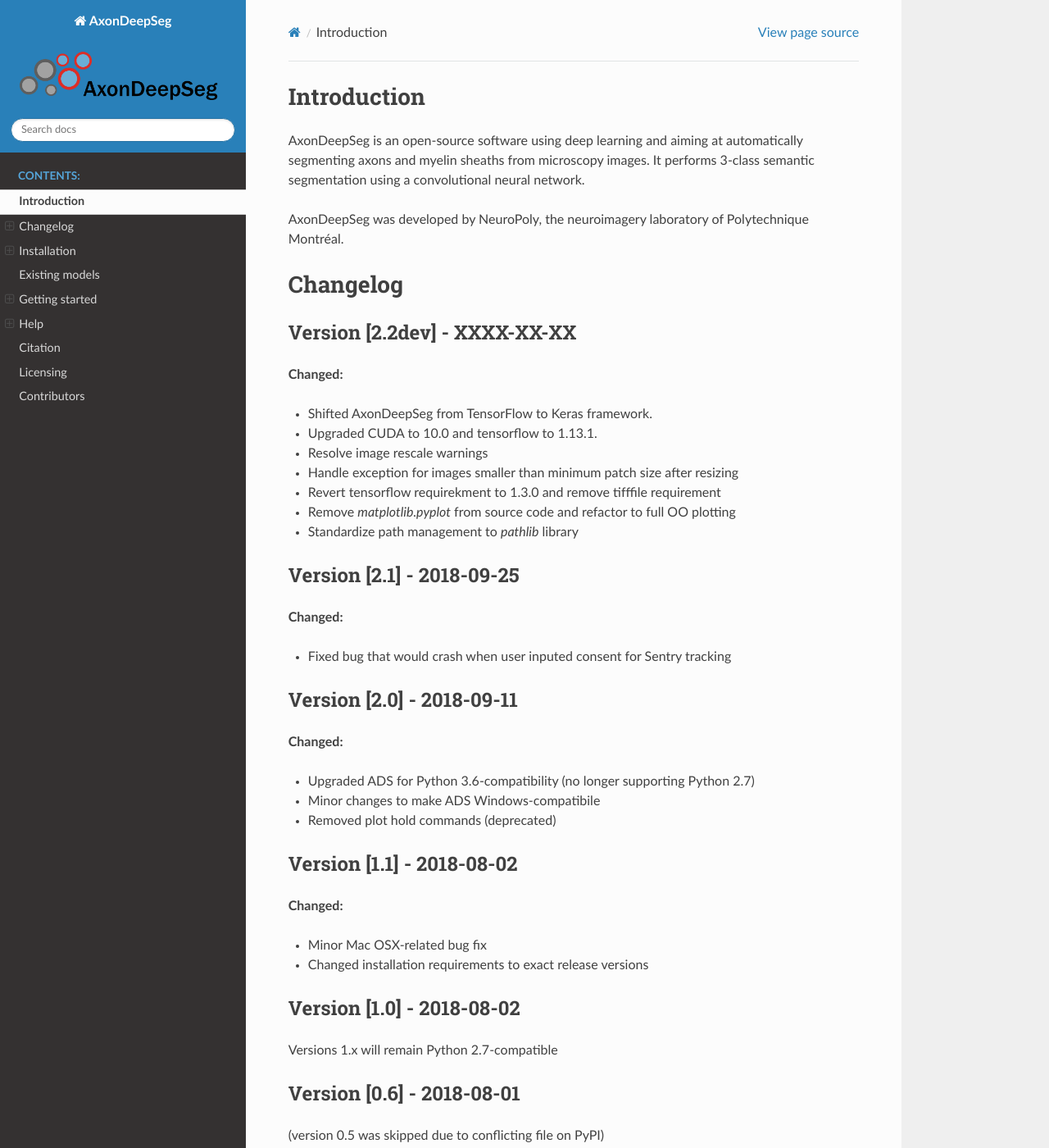
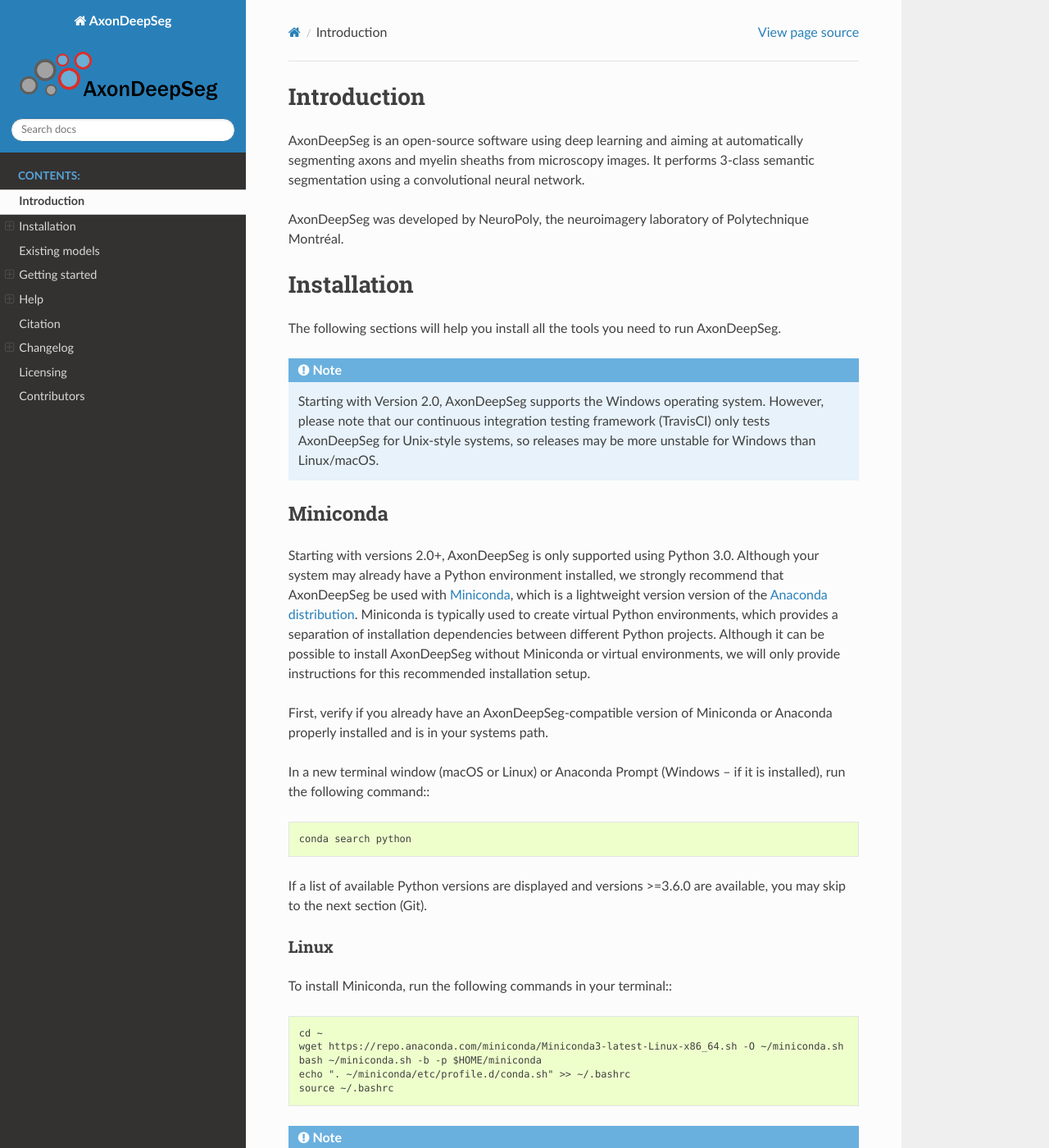
Before and after one commit to axondeepseg/axondeepseg, a Sphinx documentation site: the page built from docs/source/documentation.rst, in a window 1280 px wide and 1400 px high. Shown: the whole window at 82% size. Built offline with Sphinx 7.4.7 and the Read the Docs theme 2.0.0, drawn with Linux system fonts in a browser that asks for light colours; some of the changed text lies outside the part shown.

Commit message:
Remove hardcoded RTD changelog; import instead the one in root folder

```diff
--- a/CHANGELOG.md
+++ b/CHANGELOG.md
@@ -1,81 +1,89 @@
-# Changelog
+Changelog
+===============================================================================
 
-All notable changes to the AxonDeepSeg project will be documented in this file.
+Version [2.2dev] - XXXX-XX-XX
+-------------------------------------------------------------------------------
 
-## [2.2dev] - XXXX-XX-XX
+**Changed:**
 
-### Changed
-
+- Shifted AxonDeepSeg from TensorFlow to Keras framework.
+- Upgraded CUDA to 10.0 and tensorflow to 1.13.1.
 - Resolve image rescale warnings
 - Handle exception for images smaller than minimum patch size after resizing
 - Revert tensorflow requirekment to 1.3.0 and remove tifffile requirement
-- Remove `matplotlib.pyplot` from source code and refactor it to full OO plotting
+- Remove `matplotlib.pyplot` from source code and refactor to full OO plotting
 - Standardize path management to `pathlib` library
-- Shifted AxonDeepSeg from TensorFlow to Keras framework.
-- Upgraded CUDA to 10.0 and tensorflow to 1.13.1.
 
-## [2.1] - 2018-09-25
 
-### Changed
+Version [2.1] - 2018-09-25
+-------------------------------------------------------------------------------
+
+**Changed:**
 
 - Fixed bug that would crash when user inputed consent for Sentry tracking
 
-## [2.0] - 2018-09-11
+Version [2.0] - 2018-09-11
+-------------------------------------------------------------------------------
 
-### Changed
+**Changed:**
 
 - Upgraded ADS for Python 3.6-compatibility (no longer supporting Python 2.7)
 - Minor changes to make ADS Windows-compatibile
 - Removed plot hold commands (deprecated)
 
-## [1.1] - 2018-08-02
+Version [1.1] - 2018-08-02
+-------------------------------------------------------------------------------
 
-### Changed
+**Changed:**
 
 - Minor Mac OSX-related bug fix
 - Changed installation requirements to exact release versions
 
-## [1.0] - 2018-08-02
+Version [1.0] - 2018-08-02
+-------------------------------------------------------------------------------
 
 Versions 1.x will remain Python 2.7-compatible
 
-## [0.6] - 2018-08-01
+Version [0.6] - 2018-08-01
+-------------------------------------------------------------------------------
 
 (version 0.5 was skipped due to conflicting file on PyPI)
 
-### Added
+**Added:**
 
 - Comprehensive testing suite
 - Bug tracking (Sentry)
 - Blue-red visualisation function for segmented masks
 
-### Changed
+**Changed:**
 
 - Dataset building and training notebook
 - Minor documentation improvements
 - Minor bug fixes
 
-## [0.4.1] - 2018-05-16
+Version [0.4.1] - 2018-05-16
+-------------------------------------------------------------------------------
 
-### Added
+**Added:**
 
 - GIMP procedure for ground truth labelling or segmentation correction added in the documentation.
 - Compatibility with tiff images.
 - Continuous integration with Travis is now supported.
 
-### Changed
+**Changed:**
 
 - The documentation website is now hosted on ReadTheDocs.
 - Updated documentation on the usage of AxonDeepSeg.
 - Change of axon and myelin masks filenames for better clarity.
 
-## [0.3] - 2018-02-22
+Version [0.3] - 2018-02-22
+-------------------------------------------------------------------------------
 
-### Added
+**Added:**
 
 - Compatibility for image inputs other than png
 - Pre-processing of input images is now done inside AxonDeepSeg
 
-### Changed
+**Changed:**
 
 - Help display when running AxonDeepSeg from terminal
--- a/docs/source/documentation.rst
+++ b/docs/source/documentation.rst
@@ -4,96 +4,6 @@
 sheaths from microscopy images. It performs 3-class semantic segmentation using a convolutional neural network.
 
 AxonDeepSeg was developed by NeuroPoly, the neuroimagery laboratory of Polytechnique Montréal.
-
-Changelog
-===============================================================================
-
-Version [2.2dev] - XXXX-XX-XX
--------------------------------------------------------------------------------
-
-**Changed:**
-
-- Shifted AxonDeepSeg from TensorFlow to Keras framework.
-- Upgraded CUDA to 10.0 and tensorflow to 1.13.1.
-- Resolve image rescale warnings
-- Handle exception for images smaller than minimum patch size after resizing
-- Revert tensorflow requirekment to 1.3.0 and remove tifffile requirement
-- Remove `matplotlib.pyplot` from source code and refactor to full OO plotting
-- Standardize path management to `pathlib` library
-
-
-Version [2.1] - 2018-09-25
--------------------------------------------------------------------------------
-
-**Changed:**
-
-- Fixed bug that would crash when user inputed consent for Sentry tracking
-
-Version [2.0] - 2018-09-11
--------------------------------------------------------------------------------
-
-**Changed:**
-
-- Upgraded ADS for Python 3.6-compatibility (no longer supporting Python 2.7)
-- Minor changes to make ADS Windows-compatibile
-- Removed plot hold commands (deprecated)
-
-Version [1.1] - 2018-08-02
--------------------------------------------------------------------------------
-
-**Changed:**
-
-- Minor Mac OSX-related bug fix
-- Changed installation requirements to exact release versions
-
-Version [1.0] - 2018-08-02
--------------------------------------------------------------------------------
-
-Versions 1.x will remain Python 2.7-compatible
-
-Version [0.6] - 2018-08-01
--------------------------------------------------------------------------------
-
-(version 0.5 was skipped due to conflicting file on PyPI)
-
-**Added:**
-
-- Comprehensive testing suite
-- Bug tracking (Sentry)
-- Blue-red visualisation function for segmented masks
-
-**Changed:**
-
-- Dataset building and training notebook
-- Minor documentation improvements
-- Minor bug fixes
-
-Version [0.4.1] - 2018-05-16
--------------------------------------------------------------------------------
-
-**Added:**
-
-- GIMP procedure for ground truth labelling or segmentation correction added in the documentation.
-- Compatibility with tiff images.
-- Continuous integration with Travis is now supported.
-
-**Changed:**
-
-- The documentation website is now hosted on ReadTheDocs.
-- Updated documentation on the usage of AxonDeepSeg.
-- Change of axon and myelin masks filenames for better clarity.
-
-Version [0.3] - 2018-02-22
--------------------------------------------------------------------------------
-
-**Added:**
-
-- Compatibility for image inputs other than png
-- Pre-processing of input images is now done inside AxonDeepSeg
-
-**Changed:**
-
-- Help display when running AxonDeepSeg from terminal
 
 Installation
 ===============================================================================
```
Also changed, not shown: other parts of docs/source/documentation.rst (+2 -0 lines).
